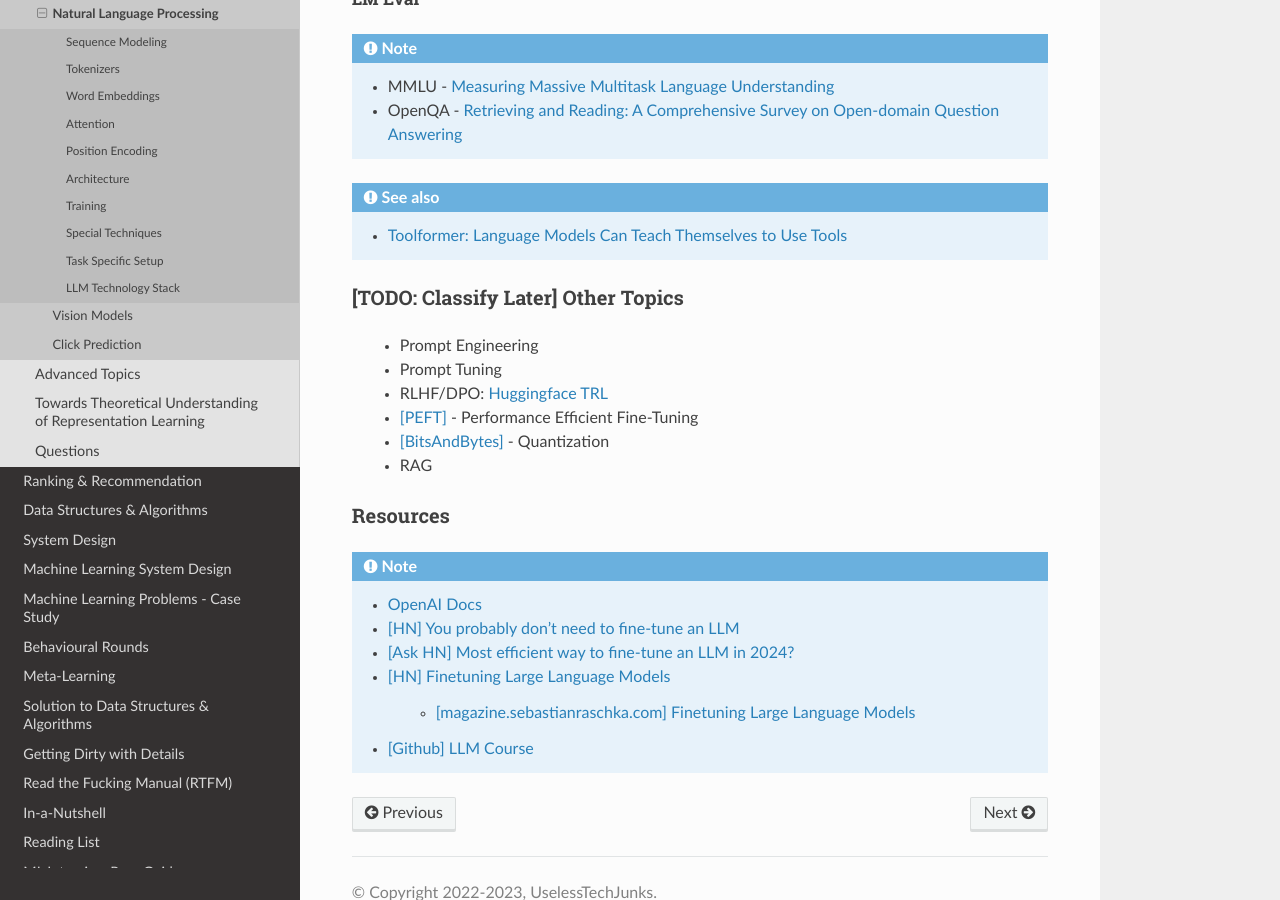
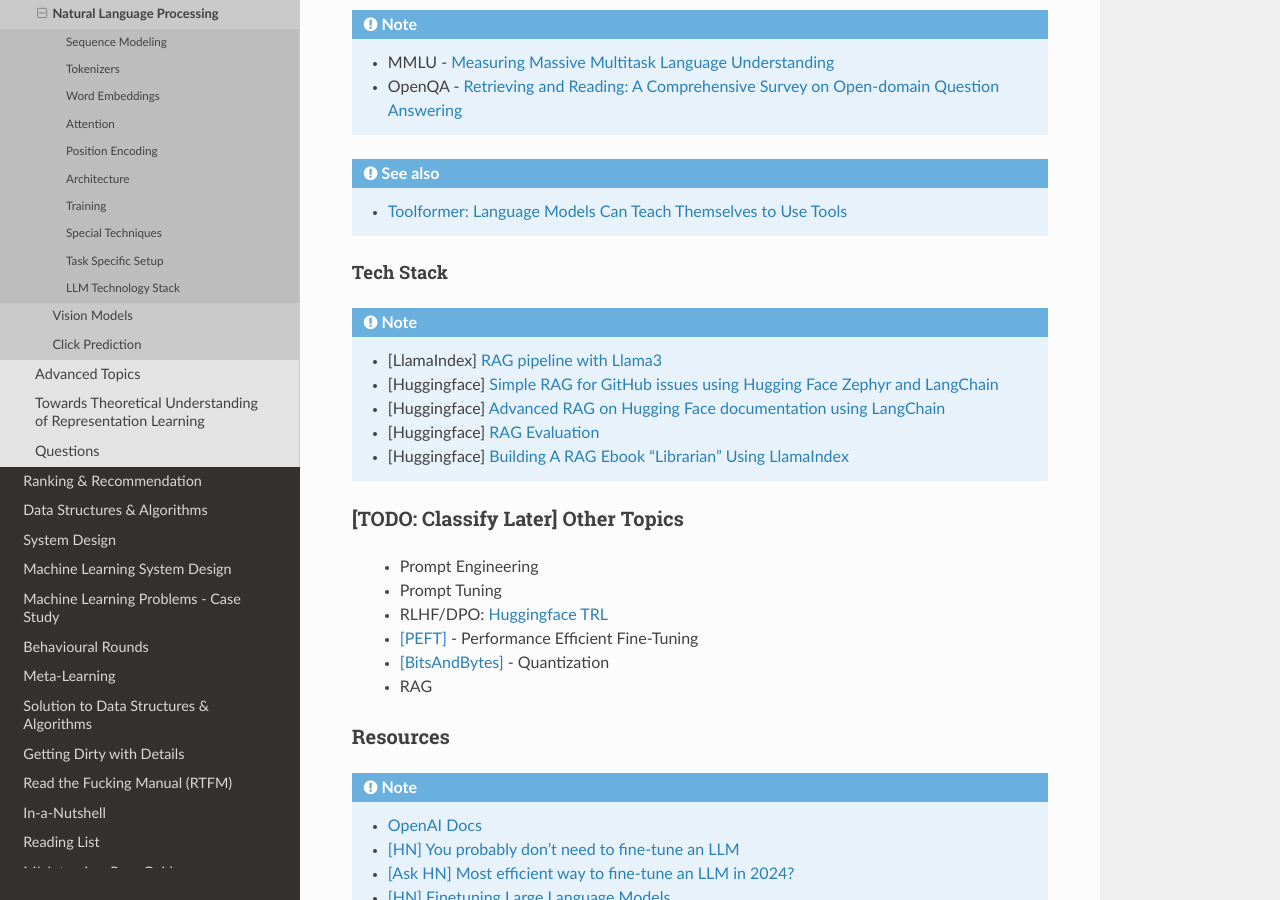
Before and after one commit to uselesstechjunks/leetcode, a Sphinx documentation site: the page built from docs/source/dl/application/nlp.rst, in a window 1280 px wide and 900 px high, scrolled down 8683 px. Built offline with Sphinx 7.4.7 and the Read the Docs theme 2.0.0, drawn with Linux system fonts in a browser that asks for light colours; some of the changed text lies outside the part shown.

Commit message:
Update nlp.rst (#172)

```diff
--- a/docs/source/dl/application/nlp.rst
+++ b/docs/source/dl/application/nlp.rst
@@ -323,6 +322,15 @@ LM Eval
 .. seealso::
 	* `Toolformer: Language Models Can Teach Themselves to Use Tools <https://arxiv.org/pdf/2302.04761>`_
 
+Tech Stack
+-----------------------------------------------------------------------------------------
+.. note::
+	* [LlamaIndex] `RAG pipeline with Llama3 <https://docs.llamaindex.ai/en/stable/examples/cookbooks/llama3_cookbook/#lets-build-rag-pipeline-with-llama3>`_
+	* [Huggingface] `Simple RAG for GitHub issues using Hugging Face Zephyr and LangChain <https://huggingface.co/learn/cookbook/en/rag_zephyr_langchain>`_
+	* [Huggingface] `Advanced RAG on Hugging Face documentation using LangChain <https://huggingface.co/learn/cookbook/en/advanced_rag>`_
+	* [Huggingface] `RAG Evaluation <https://huggingface.co/learn/cookbook/en/rag_evaluation>`_
+	* [Huggingface] `Building A RAG Ebook “Librarian” Using LlamaIndex <https://huggingface.co/learn/cookbook/en/rag_llamaindex_librarian>`_
+
 [TODO: Classify Later] Other Topics
 =========================================================================================
 	* Prompt Engineering
```
Also changed, not shown: other parts of docs/source/dl/application/nlp.rst (+1 -2 lines).
